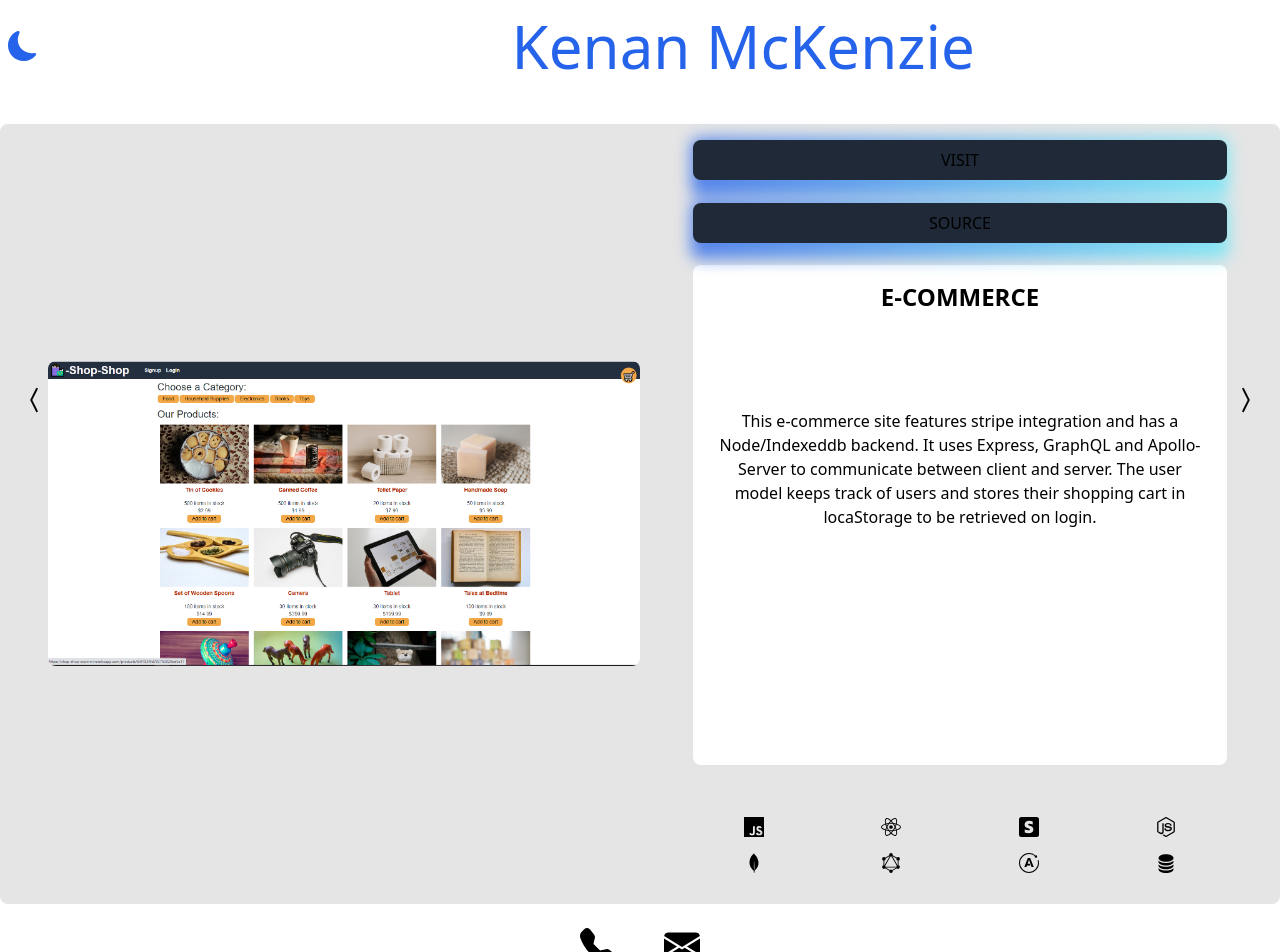
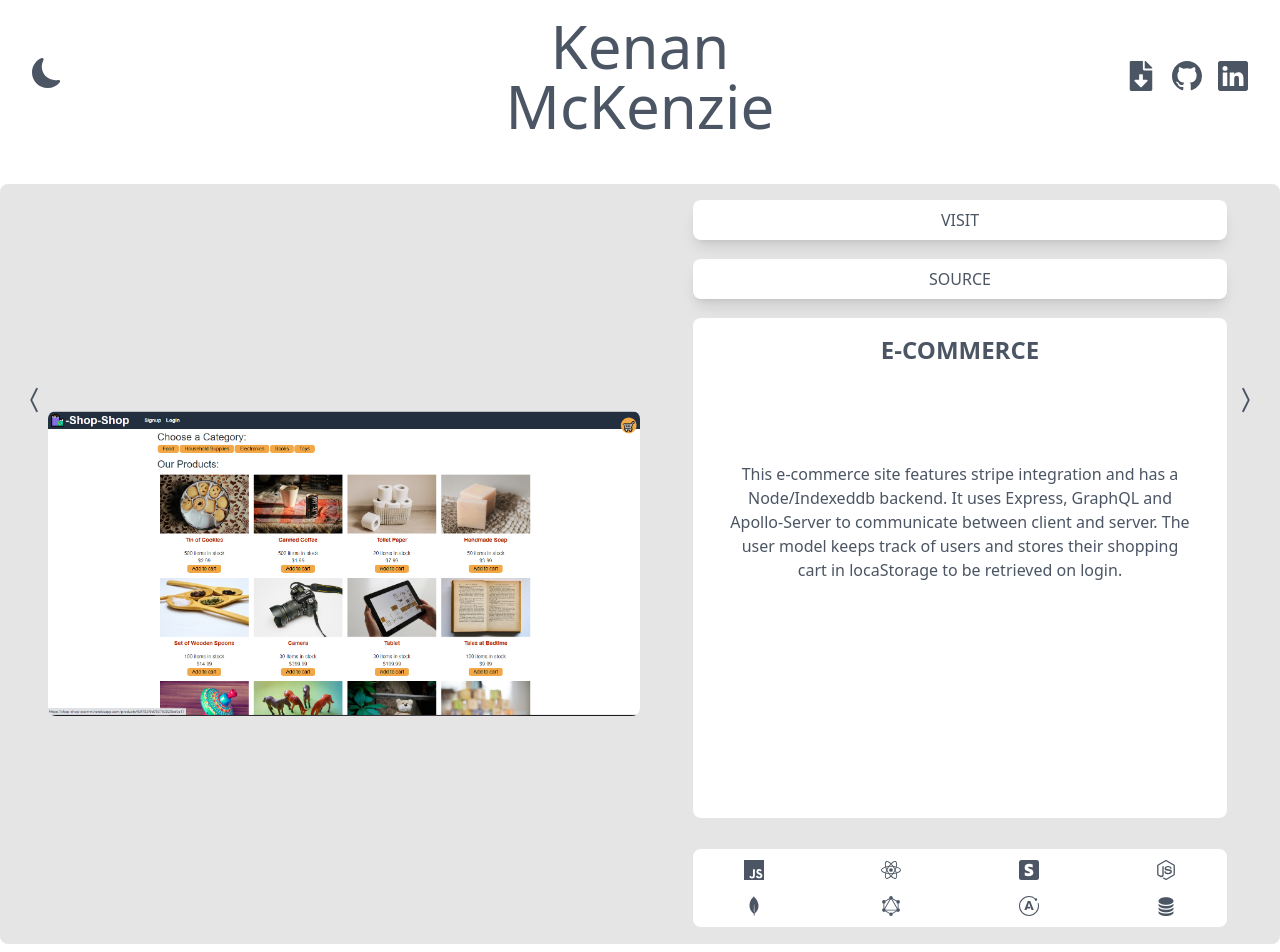
Before and after one commit to kwm0304/portfolio, a React (Vite) app in the folder client/: page / in a window 1280 px wide. Shown: the top 952 px of the page. Built offline with nearby package versions, Linux system fonts and the light colour scheme.

Commit message:
done except for responsive sizing

```diff
--- a/client/src/App.css
+++ b/client/src/App.css
@@ -20,14 +20,13 @@ body {
   display: table-cell;
   text-align: center;
   vertical-align: middle;
-  margin-left: 37%;
+
 }
 .neon {
   font-family: neon;
   color: #22d3ee;
   font-size: 3vw;
-  line-height: 2.112vw;
+  line-height: 2.11vw;
   text-shadow: 0 0 3vw #2356FF;
-  margin-right: 55%;
   padding-top: .25em;
 }
--- a/client/src/App.jsx
+++ b/client/src/App.jsx
@@ -2,8 +2,9 @@ import { useState, useEffect } from 'react'
 import './App.css'
 import Carousel from './components/Carousel'
 import Footer from './components/Footer.jsx'
-import { BsSunFill, BsMoonFill } from 'react-icons/bs'
-
+import { BsSunFill, BsMoonFill, BsGithub, BsLinkedin } from 'react-icons/bs'
+import { FaFileDownload } from 'react-icons/fa'
+import Resume from './assets/document.pdf'
 
 function App() {
   const [theme, setTheme] = useState("Light")
@@ -23,13 +24,28 @@ function App() {
 
   return (
     <>
-    <div className="flex text-blue-600 dark:text-zinc-300 p-0 m-0 dark:bg-gray-800 pt-4 pb-12">
-    <button onClick={handleThemeSwitch}>{theme === 'dark' ? <BsSunFill className='text-3xl ml-2 text-cyan-400 hover:scale-110 hover:text-cyan-300'/> : <BsMoonFill className='text-3xl ml-2 hover:scale-110' />}</button>
-    <div className="container">
-    <h1 className={theme === 'dark' ? 'neon' : 'text-6xl text-center ml-[11%] container heading'}>Kenan McKenzie</h1>
+    <div className="grid grid-cols-3 items-center text-gray-600 p-0 m-0 dark:bg-gray-800 pt-4 pb-12  ">
+      <div className='COL1 '>
+        <button onClick={handleThemeSwitch}>{theme === 'dark' ? <BsSunFill className='text-3xl ml-8 text-cyan-400 hover:scale-110 hover:text-cyan-300 hover:text-white'/> : <BsMoonFill className='dark:hover:text-white text-3xl ml-8 hover:scale-110 hover:text-gray-700' />}</button>
+      </div>
+      <div className="COL2 grid grid-cols-1 justify-content-center  text-center">
+        <h1 className={theme === 'dark' ? 'neon' : 'text-6xl heading font-sans'}>Kenan McKenzie</h1>
+      </div>
+      <div className='COL3 '>
+      <div className="flex justify-end gap-4 mr-8 dark:text-cyan-400 text-3xl ">
+        <a href={Resume} download='Resume.pdf'>
+          <FaFileDownload className='dark:hover:text-white hover:text-gray-700 text-3xl hover:scale-110 '/>
+        </a>
+        <a href='https://github.com/kwm0304' target='_blank'>
+          <BsGithub className='dark:hover:text-white text-3xl hover:text-gray-700 hover:scale-110'/>
+        </a>
+        <a href='https://www.linkedin.com/in/kenan-mckenzie-29102025a/' target='_blank'>
+          <BsLinkedin className='dark:hover:text-white text-3xl hover:text-gray-700 hover:scale-110' />
+        </a>
+      </div>
+      </div>
     </div>
-    </div>
-    <section className='bg-gray-350 dark:bg-slate-800 grid justify-center'>
+    <section className='bg-gray-350 dark:bg-slate-800 grid justify-center '>
       <Carousel />
       <Footer />
     </section>
--- a/client/src/components/Carousel.jsx
+++ b/client/src/components/Carousel.jsx
@@ -1,7 +1,6 @@
 import { useState } from 'react'
 //icons
 import { BsChevronCompactLeft, BsChevronCompactRight, BsStripe, BsFillDatabaseFill } from 'react-icons/bs'
-import { RxDotFilled } from 'react-icons/rx'
 import { SiJavascript, SiReact, SiNodedotjs, SiMongodb, SiGraphql, SiApollographql  } from 'react-icons/si'
 //pics
 import ecommerce from '../assets/shopshop.png'
@@ -12,28 +11,32 @@ import sideEffects from '../assets/sideEffects.png'
 const Carousel = () => {
   const [currentIndex, setCurrentIndex] = useState(0)
   const slides = [
-    {image: ecommerce,
+    {
+      image: ecommerce,
       title:'E-commerce',
       description: 'This e-commerce site features stripe integration and has a Node/Indexeddb backend. It uses Express, GraphQL and Apollo-Server to communicate between client and server. The user model keeps track of users and stores their shopping cart in locaStorage to be retrieved on login.',
       tags: [< SiJavascript />, <SiReact />, <BsStripe />, <SiNodedotjs /> , <SiMongodb />, <SiGraphql />, <SiApollographql />, <BsFillDatabaseFill />],
       visitUrl: 'https://shop-shop-ecomm.herokuapp.com/',
       sourceUrl: 'https://github.com/kwm0304/shop-shop'
     },
-    {image: scheduler,
+    {
+      image: scheduler,
       title: 'Workday Scheduler',
       description: 'This app uses the moment.js library to arrange tasks for your workday. The tasks are color-coded based on the time of day to help the user keep track of everything they need to get done.',
       tags: [<SiJavascript />],
       visitUrl: 'https://kwm0304.github.io/Day-Scheduler/',
       sourceUrl: 'https://github.com/kwm0304/Day-Scheduler'
     },
-    {image: sfc,
+    {
+      image: sfc,
       title:'Soles for Christ',
       description: 'This live landing page was made using React and Stripe and supports the mission trip I will be going on this November. The aim of the group is to collect donated shoes and deliver them to children in El Salvador.',
       tags: [<SiJavascript />, <SiReact />, <BsStripe />],
       visitUrl: 'https://soles-for-christ.com/',
       sourceUrl: 'https://github.com/kwm0304/sfc'
     },
-    {image: sideEffects,
+    {
+      image: sideEffects,
       title: 'sideFX',
       description: "SideFX is an app that helps you visualize the possible side effects of your medications. It retrieves reported side effects of all the user's given medications from fda.gov and combines them all into a pie chart to help you better understand possible causes of what you may be feeling.  ",
       tags: [<SiJavascript />, <SiReact />],
@@ -55,39 +58,35 @@ const Carousel = () => {
     setCurrentIndex(newIndex)
   }
 
-  const goToSlide = (slideIndex) => {
-    setCurrentIndex(slideIndex)
-  }
-
   return(
-<div className="grid grid-cols-2  mb-6 w-[1280px] h-[780px]  bg-neutral-200 dark:bg-[#444654] dark:border-gray-900/50 border-b dark:text-gray-100 rounded-lg dark:text-cyan-400 ">
+<div className="grid grid-cols-2  mb-6 w-[1280px] h-[760px] text-gray-600 bg-neutral-200 dark:bg-[#444654] dark:border-gray-900/50 border-b dark:text-gray-100 rounded-lg dark:text-cyan-400 ">
   <div className="IMG pl-12 h-full flex items-center group">
     <img src={`${slides[currentIndex].image}`} className='w-full rounded-lg'/>
-    <div className=" group-hover:block absolute top-[50%] -translate-x-0 translate-y-[-50%] left-5 ">
-      <BsChevronCompactLeft onClick={nextSlide} size={30} className='group-hover:scale-110 font-bold' />
+    <div className=" group-hover:block absolute top-[50%] -translate-x-0 translate-y-[-50%] left-5 dark:text-cyan-400">
+      <BsChevronCompactLeft onClick={prevSlide} size={30} className='group-hover:scale-110 font-bold' />
     </div>
-    <div className=" group-hover:block  absolute top-[50%] -translate-x-0 translate-y-[-50%] right-5 ">
+    <div className=" group-hover:block  absolute top-[50%] -translate-x-0 translate-y-[-50%] right-5 dark:text-cyan-400">
       <BsChevronCompactRight onClick={nextSlide} size={30} className='group-hover:scale-110 font-bold'/>
     </div>
   </div>
-  <div className="CONTROLS grid grid-cols-1 gap-2 py-4 justify-items-center">
+  <div className="CONTROLS grid grid-cols-1 gap-2 py-4 justify-items-center dark:text-cyan-400">
     <div className='w-5/6 rounded-lg grid grid-cols-1 gap-2 justify-items-center'>
       <div className="BTN relative group w-full">
-        <div className="NEON absolute -inset-0.5 rounded-lg blur opacity-75 duration-1000 group-hover:duration-200 bg-gradient-to-r from-blue-600 to-cyan-300 group-hover:scale-110 hover:font-semibold hover:dark:text-cyan-300 group-hover:opacity-100"></div>
-        <a href={`${slides[currentIndex].visitUrl}`} ><button className='bg-gray-800 relative rounded-lg w-full py-2 uppercase group-hover:text-cyan-400 group-hover:scale-110 hover:font-semibold hover:dark:text-cyan-300'>Visit</button></a>
+        <div className="NEON dark:absolute dark:-inset-0.5 rounded-lg blur opacity-75 duration-1000 group-hover:duration-200 bg-gradient-to-r from-blue-600 to-cyan-300 group-hover:scale-110 hover:font-semibold hover:dark:text-cyan-300 group-hover:opacity-100"></div>
+        <a href={`${slides[currentIndex].visitUrl}`} target='_blank' ><button className='shadow-lg dark:bg-gray-800 bg-white relative rounded-lg w-full py-2 uppercase dark:group-hover:text-cyan-400 group-hover:scale-110 hover:font-semibold hover:dark:text-cyan-300'>Visit</button></a>
       </div>
       <div className="relative group w-full">
-      <div className="NEON absolute -inset-0.5 rounded-lg blur opacity-75 duration-1000 group-hover:duration-200 bg-gradient-to-r from-blue-600 to-cyan-300 group-hover:scale-110 hover:font-semibold hover:dark:text-cyan-300 group-hover:opacity-100"></div>
-      <a href={`${slides[currentIndex].sourceUrl}`} ><button className='bg-gray-800 relative rounded-lg w-full py-2 uppercase group-hover:text-cyan-400 group-hover:scale-110 hover:font-semibold hover:dark:text-cyan-300'>Source</button></a>
+      <div className=" NEON dark:absolute dark:-inset-0.5 rounded-lg dark:blur opacity-75 duration-1000 group-hover:duration-200 bg-gradient-to-r from-blue-600 to-cyan-300 group-hover:scale-110 hover:font-semibold hover:dark:text-cyan-300 group-hover:opacity-100"></div>
+      <a href={`${slides[currentIndex].sourceUrl}`} target='_blank'><button className='shadow-lg dark:bg-gray-800 bg-white relative rounded-lg w-full py-2 uppercase dark:group-hover:text-cyan-400 group-hover:scale-110 hover:font-semibold dark:hover:dark:text-cyan-300'>Source</button></a>
       </div>
     </div>
-    <div className='h-[500px] w-5/6 mx-auto rounded-lg bg-gray-800 bg-white text-center'>
-      <h3 className='text-2xl mt-4 uppercase font-semibold'>{slides[currentIndex].title}</h3>
-      <p className='mt-24 mx-6'>{slides[currentIndex].description}</p>
+    <div className='h-[500px] w-5/6 mx-auto rounded-lg dark:bg-gray-800 bg-white text-center'>
+      <h3 className='text-2xl mt-4 uppercase font-semibold text-gray-600 dark:text-lime-400'>{slides[currentIndex].title}</h3>
+      <p className='mt-24 mx-8'>{slides[currentIndex].description}</p>
     </div>
-    <div className='w-5/6 rounded-lg grid grid-cols-4  gap-4 place-content-center  dark:bg-gray-800 space-evenly text-xl'>
+    <div className='w-5/6 rounded-lg grid grid-cols-4  gap-4  justify-items-center  content-center bg-white dark:bg-gray-800 dark:text-lime-400  text-xl'>
       {slides[currentIndex].tags.map((tag, index) => (
-        <span key={index} className='mx-auto'>{tag}</span>
+        <span key={index} className=''>{tag}</span>
       ))}
     </div>
   </div>
--- a/client/src/components/Footer.jsx
+++ b/client/src/components/Footer.jsx
@@ -2,9 +2,9 @@ import { BsFillTelephoneFill, BsFillEnvelopeFill } from "react-icons/bs"
 const Footer = () => {
 return(
   <>
-  <div className="flex gap-12 text-4xl dark:text-cyan-400 justify-center pb-3">
-    <a href="tel:704-796-4326"><BsFillTelephoneFill /></a>
-    <a href='mailto:mckenzie.kenan.90@gmail.com'><BsFillEnvelopeFill /></a>
+  <div className="flex gap-12 text-4xl  justify-center pb-8 h-full">
+    <a href="tel:704-796-4326" target='_blank'><BsFillTelephoneFill className="dark:text-cyan-400 dark:hover:text-white hover:scale-110 text-gray-600 hover:text-gray-700"/></a>
+    <a href='mailto:mckenzie.kenan.90@gmail.com' target='_blank'><BsFillEnvelopeFill className="dark:text-cyan-400 dark:hover:text-white hover:scale-110 text-gray-600 hover:text-gray-700"/></a>
   </div>
   </>
 )
```
Also changed, not shown: 1 other file (tests, documents, lock files or other folders).
